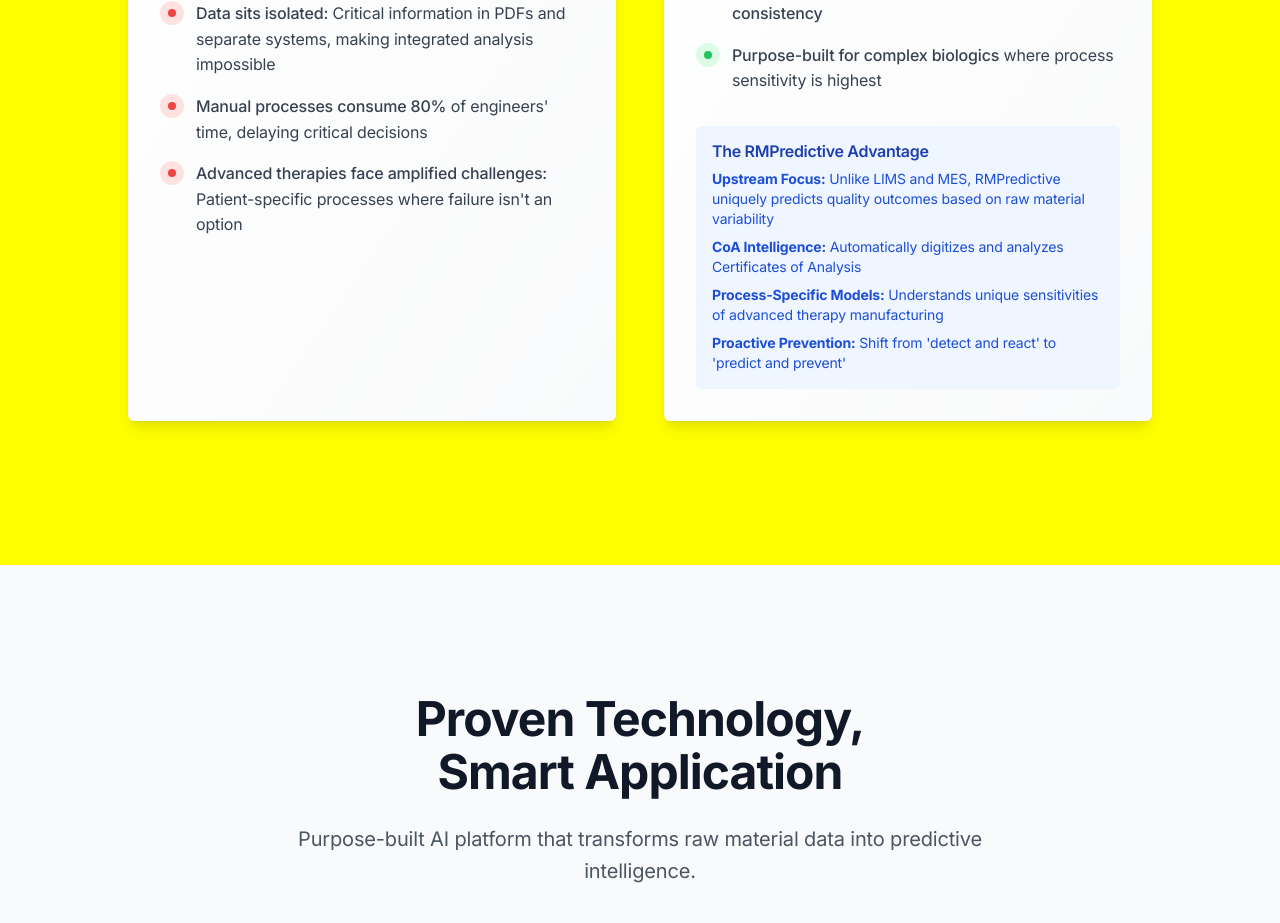
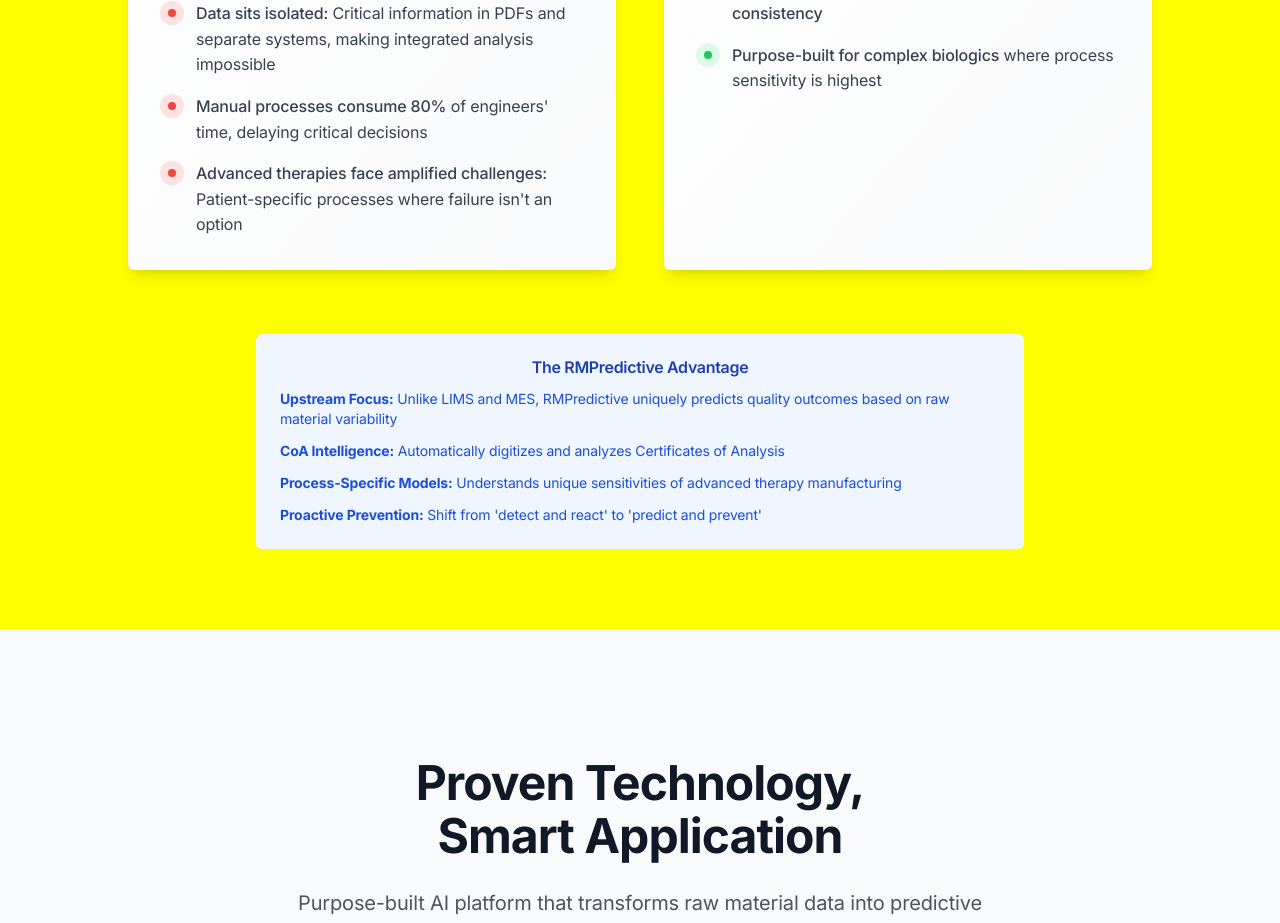
Before and after one commit to eshaan-bansal/bio-predict-genesis-web, a React (Vite) app: page / in a window 1280 px wide. Shown: the part 1314-2237 px from the top of the page. Built offline with nearby package versions, Linux system fonts and the light colour scheme.

Commit message:
Move and center the box
Move the RMPredictive Advantage box down and center it.

```diff
--- a/src/components/ProblemSection.tsx
+++ b/src/components/ProblemSection.tsx
@@ -112,18 +112,21 @@ const ProblemSection = () => {
                     </p>
                   </li>
                 </ul>
-
-                <div className="mt-8 p-4 bg-blue-50 rounded-lg">
-                  <h4 className="font-sans font-semibold text-blue-800 mb-2">The RMPredictive Advantage</h4>
-                  <div className="space-y-2 text-sm text-blue-700">
-                    <p><strong>Upstream Focus:</strong> Unlike LIMS and MES, RMPredictive uniquely predicts quality outcomes based on raw material variability</p>
-                    <p><strong>CoA Intelligence:</strong> Automatically digitizes and analyzes Certificates of Analysis</p>
-                    <p><strong>Process-Specific Models:</strong> Understands unique sensitivities of advanced therapy manufacturing</p>
-                    <p><strong>Proactive Prevention:</strong> Shift from 'detect and react' to 'predict and prevent'</p>
-                  </div>
-                </div>
               </CardContent>
             </Card>
+          </div>
+        </div>
+
+        {/* Centered advantage box moved down */}
+        <div className="max-w-4xl mx-auto">
+          <div className="mt-12 p-6 bg-blue-50 rounded-lg mx-auto max-w-3xl">
+            <h4 className="font-sans font-semibold text-blue-800 mb-3 text-center">The RMPredictive Advantage</h4>
+            <div className="space-y-3 text-sm text-blue-700">
+              <p><strong>Upstream Focus:</strong> Unlike LIMS and MES, RMPredictive uniquely predicts quality outcomes based on raw material variability</p>
+              <p><strong>CoA Intelligence:</strong> Automatically digitizes and analyzes Certificates of Analysis</p>
+              <p><strong>Process-Specific Models:</strong> Understands unique sensitivities of advanced therapy manufacturing</p>
+              <p><strong>Proactive Prevention:</strong> Shift from 'detect and react' to 'predict and prevent'</p>
+            </div>
           </div>
         </div>
       </div>
```
